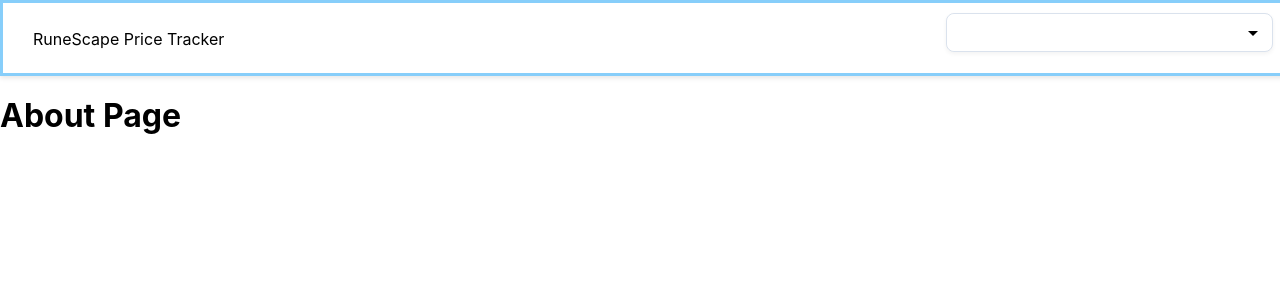
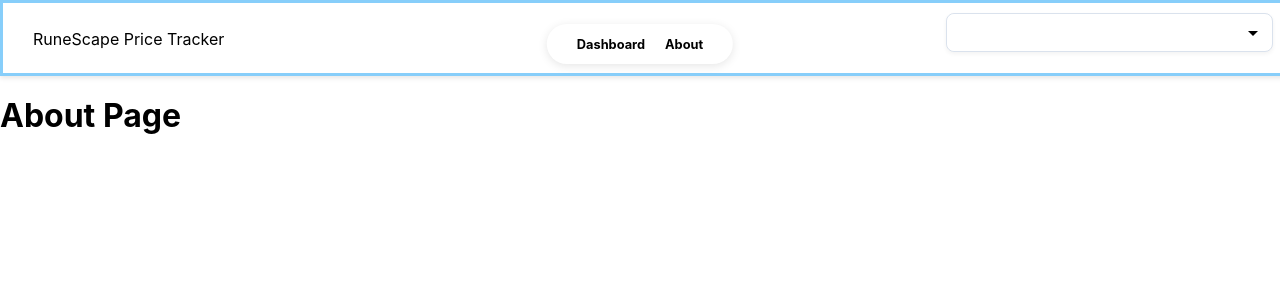
Before and after one commit to w-foster/sse-team-project-1, a React (Create React App) app in the folder frontend/runescape-tracker/: page /about in a window 1280 px wide. Shown: the top 300 px of the page. Built offline with nearby package versions, Linux system fonts and the light colour scheme.

Commit message:
add navbar back

```diff
--- a/frontend/runescape-tracker/src/pages/about.js
+++ b/frontend/runescape-tracker/src/pages/about.js
@@ -1,9 +1,11 @@
 import React from 'react';
 import './styles/about.css'
+import NavBar from '../components/common/SearchBar/NavBar';
 
 function About() {
   return (
     <div>
+      <NavBar active="about" />
       <h1>About Page</h1>
     </div>
   );
--- a/frontend/runescape-tracker/src/pages/graphing.js
+++ b/frontend/runescape-tracker/src/pages/graphing.js
@@ -1,6 +1,7 @@
 import React, { useState, useEffect } from 'react';
 import { useLocation, useNavigate } from 'react-router-dom';
 import Sidebar from '../components/common/SideBar/SideBar';
+import NavBar from '../components/common/SearchBar/NavBar';
 import './styles/home.css';
 import BasicLineChart from '../components/Dashboard/Graph';
 
@@ -98,6 +99,7 @@ function Graphing() {
   // Components to be rendered
   return (
     <div className="Home">
+      <NavBar active="home" />
       <Sidebar
         className="debug-sidebar"
         favourites={favourites}
--- a/frontend/runescape-tracker/src/pages/home.js
+++ b/frontend/runescape-tracker/src/pages/home.js
@@ -1,7 +1,7 @@
 import React, { useState, useEffect } from 'react';
 import { useLocation, useNavigate } from 'react-router-dom';
 import Dashboard from '../components/Dashboard/Dashboard';
-import SearchBar from '../components/common/SearchBar/SearchBar';
+import NavBar from '../components/common/SearchBar/NavBar';
 import Sidebar from '../components/common/SideBar/SideBar';
 import './styles/home.css';
 
@@ -96,6 +96,7 @@ function Home() {
   // Components to be rendered
   return (
     <div className="Home">
+      <NavBar active="home" />
       <Sidebar
         className="debug-sidebar"
         favourites={favourites}
```
Also changed, not shown: 12 other files (tests, documents, lock files or other folders).
